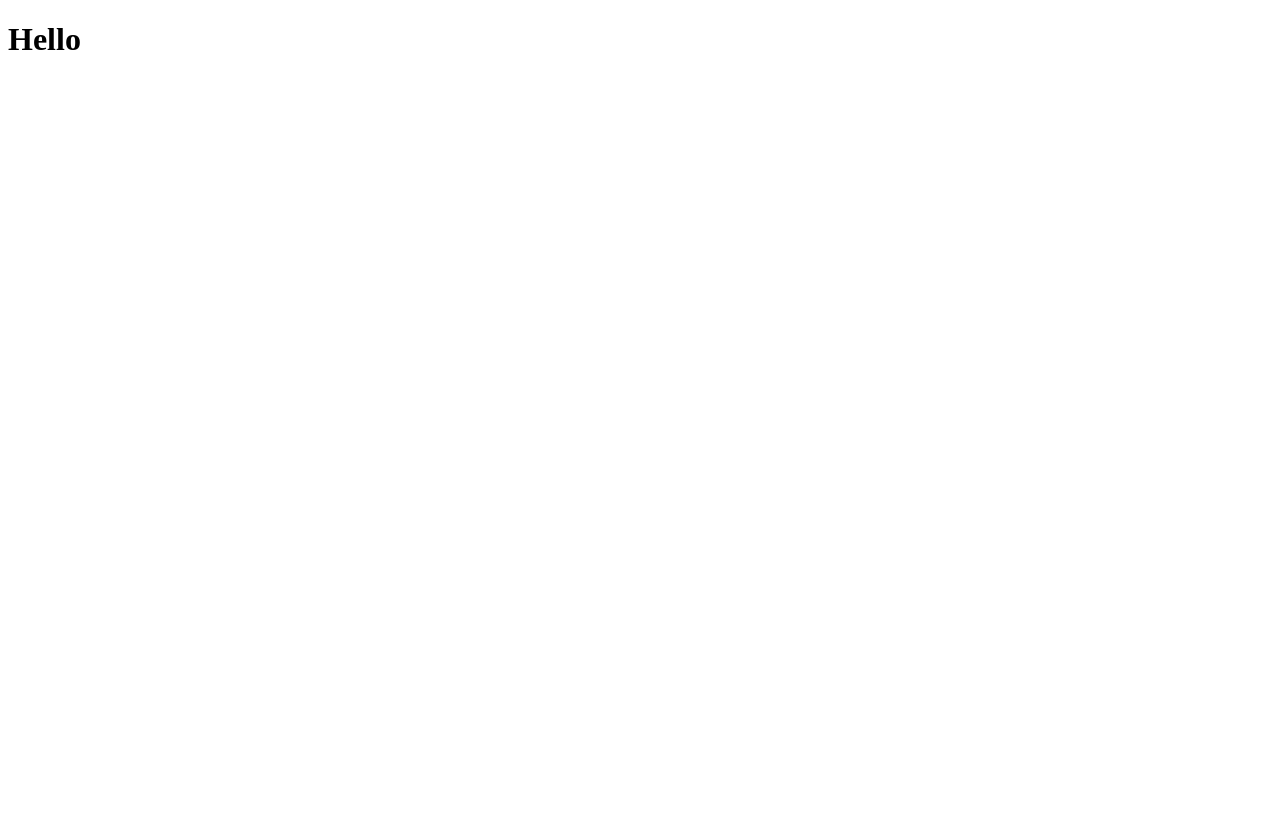
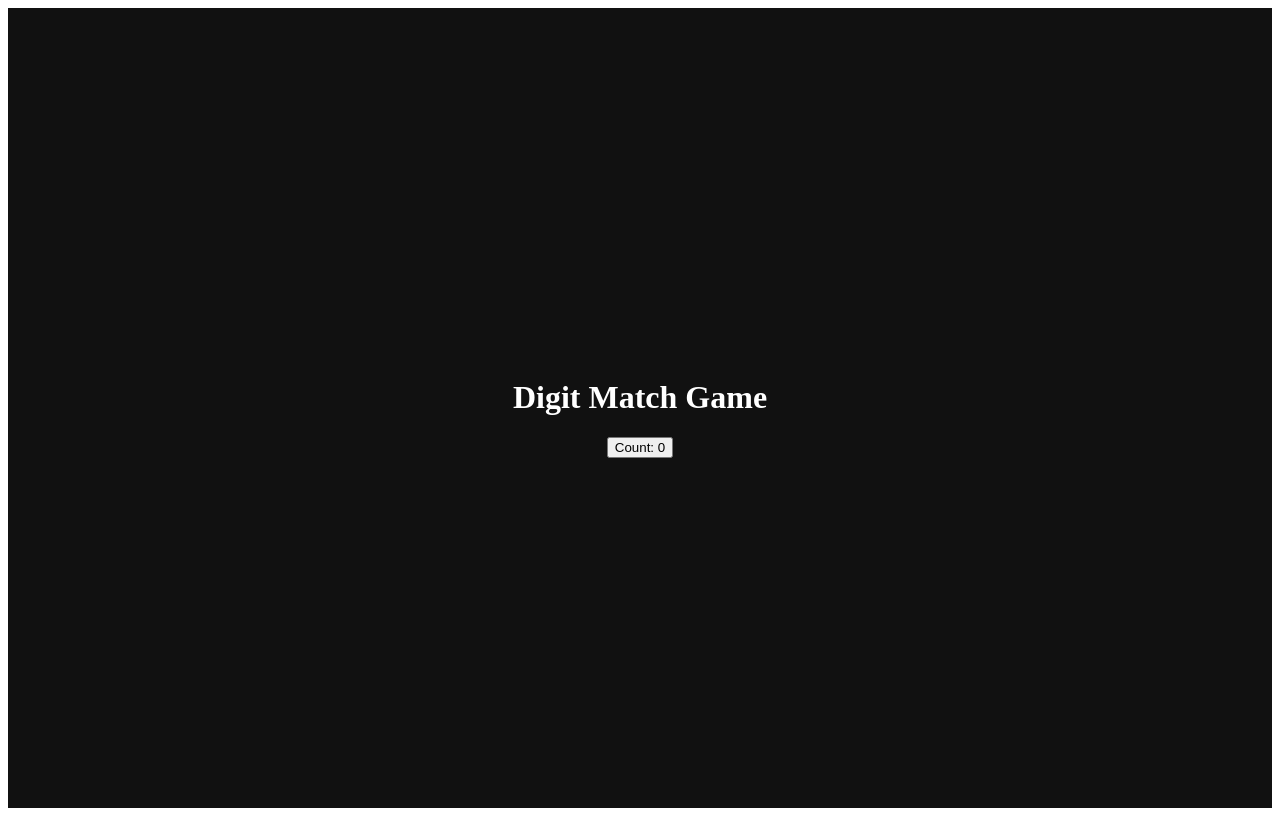
Before and after one commit to bellbullet/digit-match-games, a React (Vite) app: page / in a window 1280 px wide. Built offline with nearby package versions, Linux system fonts and the light colour scheme.

Commit message:
Update App.jsx

```diff
--- a/src/App.jsx
+++ b/src/App.jsx
@@ -1,5 +1,24 @@
-import React from "react";
+import React, { useState } from "react";
 
 export default function App() {
-  return <h1>Hello</h1>;
+  const [count, setCount] = useState(0);
+
+  return (
+    <div
+      style={{
+        minHeight: "100vh",
+        background: "#111",
+        color: "white",
+        display: "flex",
+        justifyContent: "center",
+        alignItems: "center",
+        flexDirection: "column"
+      }}
+    >
+      <h1>Digit Match Game</h1>
+      <button onClick={() => setCount(count + 1)}>
+        Count: {count}
+      </button>
+    </div>
+  );
 }
```
